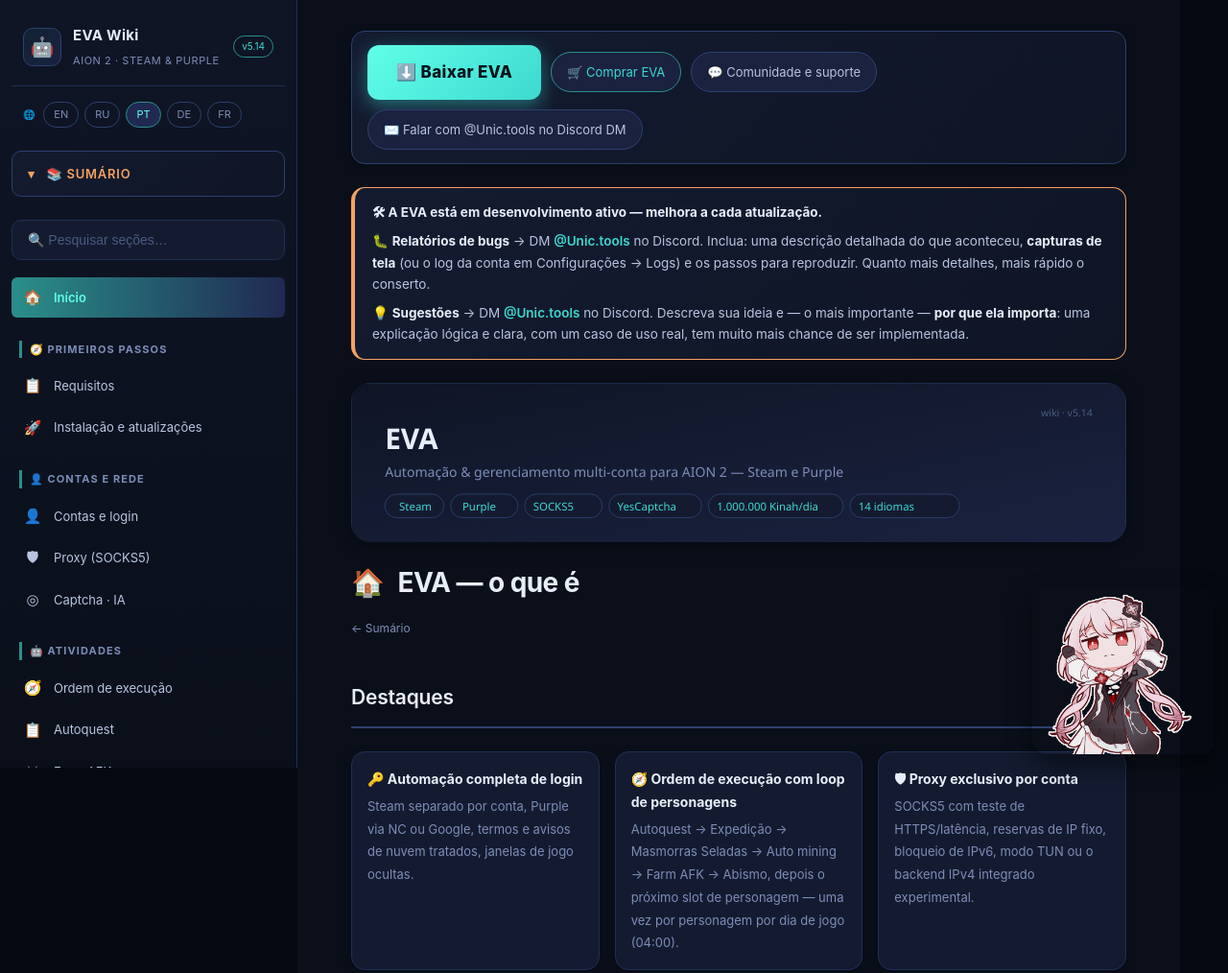
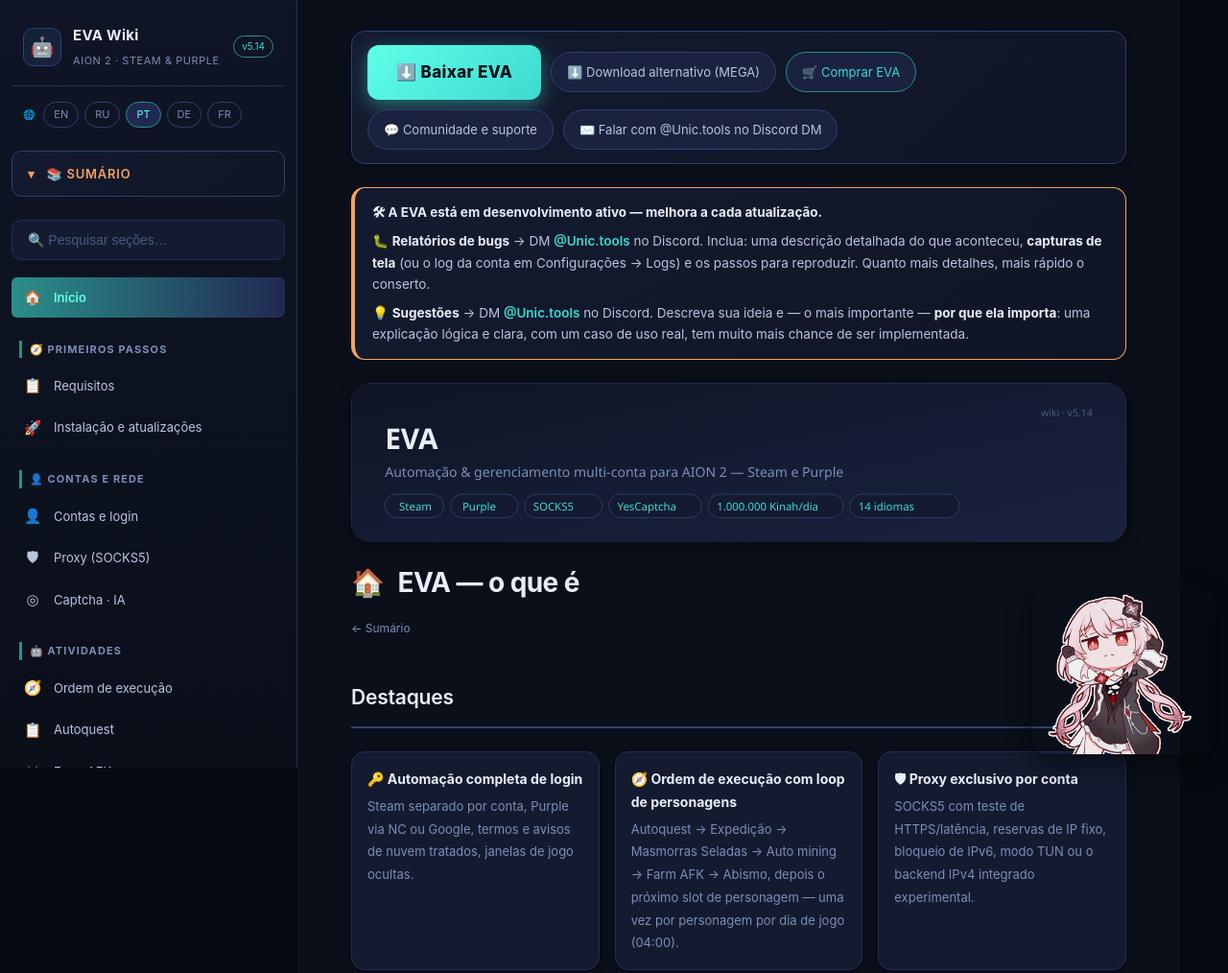
Before and after one commit to nezloi07/eva-wiki-files-and-guides, a plain HTML site: page index-pt.html in a window 1280 px wide. Shown: the top 1014 px of the page at 96% size. Drawn offline with Linux system fonts and the light colour scheme.

Commit message:
Add MEGA alternative download link to index-pt.html

```diff
--- a/index-pt.html
+++ b/index-pt.html
@@ -160,7 +160,8 @@ li{margin:var(--s2) 0}
   </details>
 </aside>
 <main>
-<div class="actionbar"><a class="bigdl" href="https://gofile.io/d/DtUcYKaT" target="_blank" rel="noopener">⬇️ Baixar EVA</a><a class="act buy" href="https://unicom.market/product/aion-2-software-hlp/" target="_blank" rel="noopener">🛒 Comprar EVA</a><a class="act" href="https://discord.gg/nKSm6wp2Jj" target="_blank" rel="noopener">💬 Comunidade e suporte</a><a class="act" href="https://discord.gg/nKSm6wp2Jj" target="_blank" rel="noopener">✉️ Falar com @Unic.tools no Discord DM</a></div>
+<div class="actionbar"><a class="bigdl" href="https://gofile.io/d/DtUcYKaT" target="_blank" rel="noopener">⬇️ Baixar EVA</a>
+  <a class="act" href="https://mega.nz/file/83gnHBxZ#1LDcohUBpjDLMivcN0MkXXlF837O5gwOuWS9rDLVrCk" target="_blank" rel="noopener">⬇️ Download alternativo (MEGA)</a><a class="act buy" href="https://unicom.market/product/aion-2-software-hlp/" target="_blank" rel="noopener">🛒 Comprar EVA</a><a class="act" href="https://discord.gg/nKSm6wp2Jj" target="_blank" rel="noopener">💬 Comunidade e suporte</a><a class="act" href="https://discord.gg/nKSm6wp2Jj" target="_blank" rel="noopener">✉️ Falar com @Unic.tools no Discord DM</a></div>
 <div class="devbox">
   <b>🛠 A EVA está em desenvolvimento ativo — melhora a cada atualização.</b>
   <div>🐛 <b>Relatórios de bugs</b> → DM <a href="https://discord.gg/nKSm6wp2Jj" target="_blank" rel="noopener">@Unic.tools</a> no Discord. Inclua: uma descrição detalhada do que aconteceu, <b>capturas de tela</b> (ou o log da conta em Configurações → Logs) e os passos para reproduzir. Quanto mais detalhes, mais rápido o conserto.</div>
@@ -219,7 +220,7 @@ li{margin:var(--s2) 0}
 
   <div class="quick"><b>Links rápidos:</b>
   <a class="buybtn" href="https://unicom.market/product/aion-2-software-hlp/" target="_blank" rel="noopener">🛒 Comprar EVA</a> ·
-  <a href="https://gofile.io/d/DtUcYKaT" target="_blank" rel="noopener">⬇️ Baixar EVA</a> ·
+  <a href="https://gofile.io/d/DtUcYKaT" target="_blank" rel="noopener">⬇️ Baixar EVA</a> · <a class="act" href="https://mega.nz/file/83gnHBxZ#1LDcohUBpjDLMivcN0MkXXlF837O5gwOuWS9rDLVrCk" target="_blank" rel="noopener">⬇️ Download alternativo (MEGA)</a> ·
   <a href="https://discord.gg/nKSm6wp2Jj" target="_blank" rel="noopener">💬 Comunidade &amp; suporte</a> ·
   🛠 <strong>Problemas? Fale com unic.tools (U.Tools)</strong> ·
   <a href="#specs">📐 Especificações</a> · <a href="#home">📚 Sumário</a></div>
```
